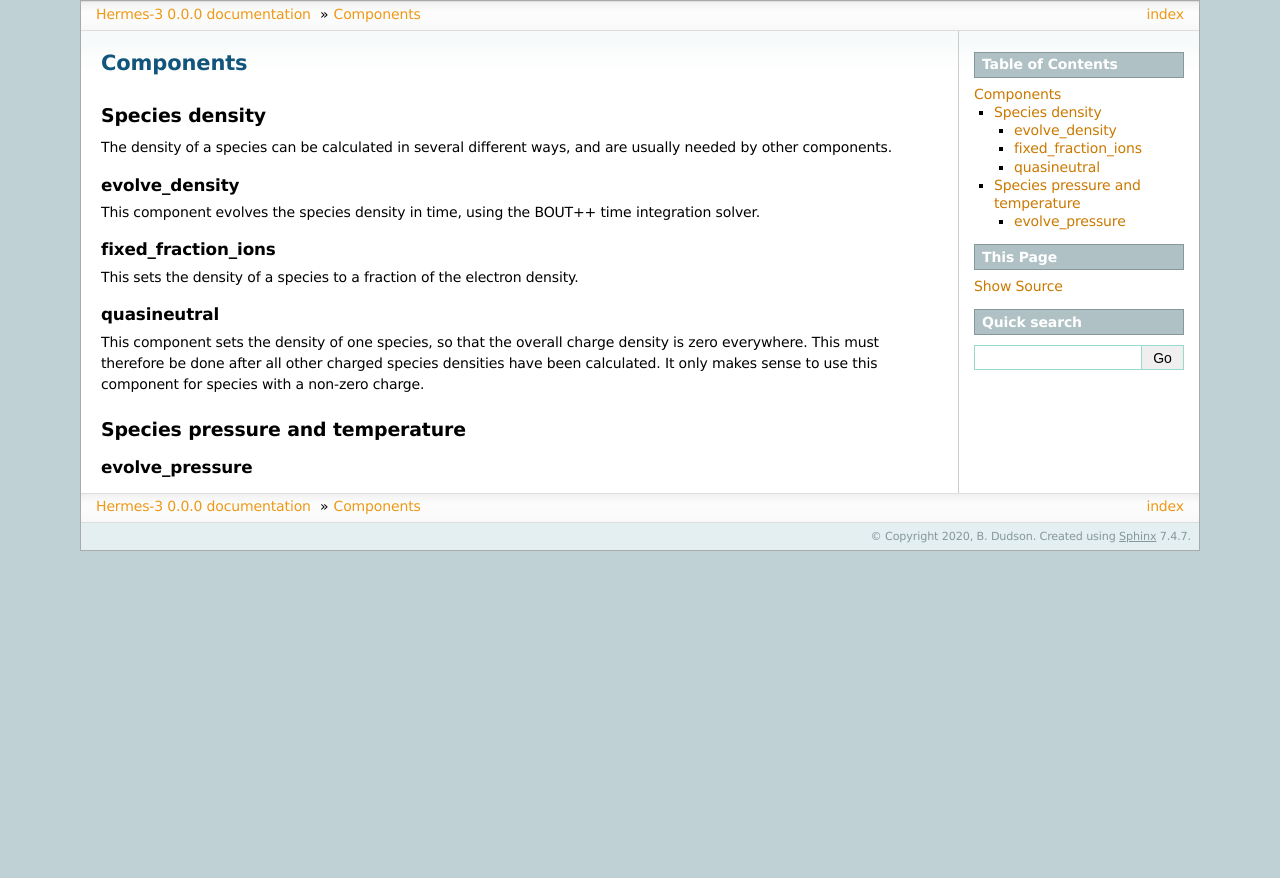
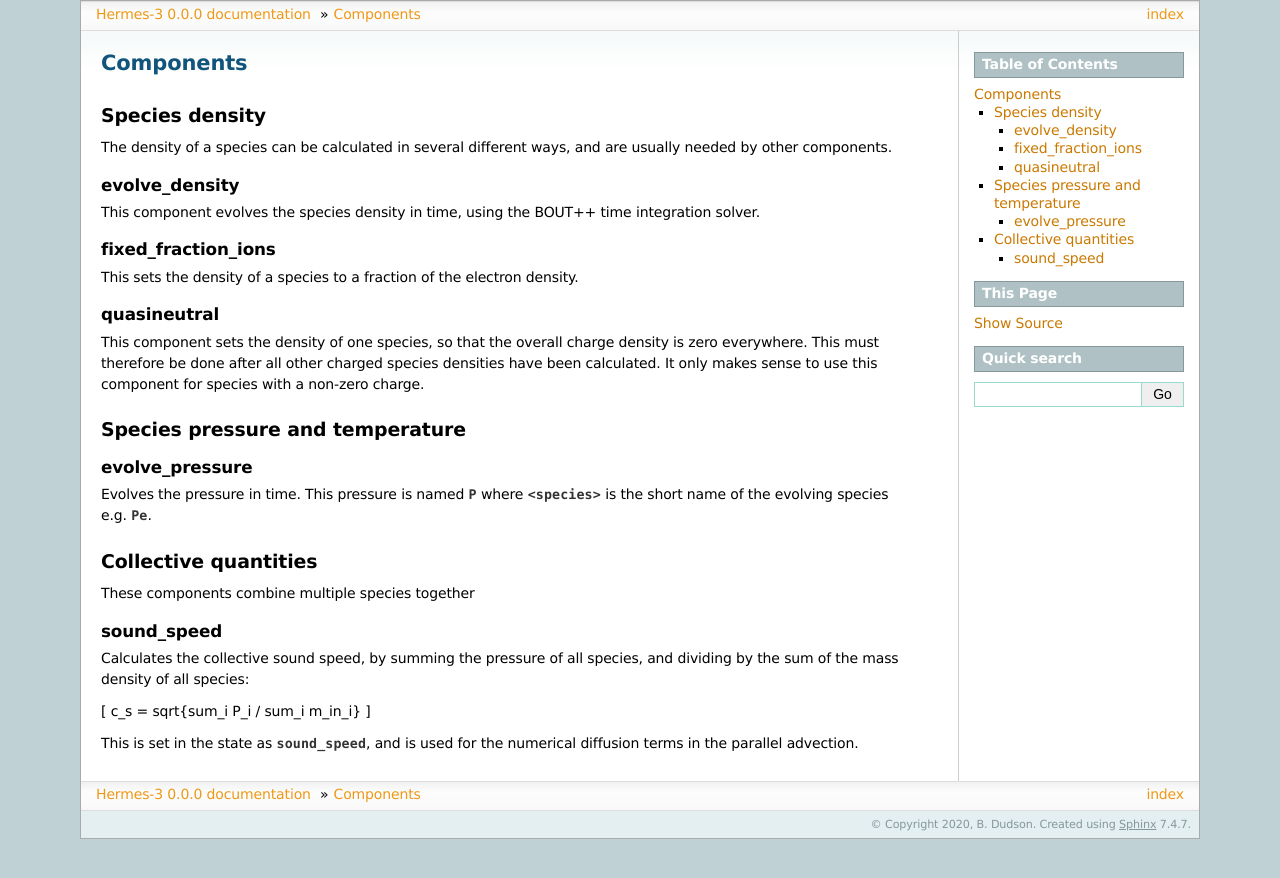
Before and after one commit to bendudson/hermes-3, a Sphinx documentation site: the page built from doc/sphinx/components.rst, in a window 1280 px wide. Shown: the top 878 px of the page. Built offline with Sphinx 7.4.7, drawn with Linux system fonts in a browser that asks for light colours.

Commit message:
Add sound_speed component
Calculates the collective sound speed from all species.

```diff
--- a/doc/sphinx/components.rst
+++ b/doc/sphinx/components.rst
@@ -2,7 +2,6 @@
 
 Components
 ==========
-
 
 
 Species density
@@ -31,9 +30,30 @@ all other charged species densities have been calculated. It only
 makes sense to use this component for species with a non-zero charge.
 
 
-
 Species pressure and temperature
 --------------------------------
 
 evolve_pressure
 ~~~~~~~~~~~~~~~
+
+Evolves the pressure in time. This pressure is named `P<species>` where `<species>`
+is the short name of the evolving species e.g. `Pe`.
+
+
+Collective quantities
+---------------------
+
+These components combine multiple species together
+
+sound_speed
+~~~~~~~~~~~
+
+Calculates the collective sound speed, by summing the pressure of all species,
+and dividing by the sum of the mass density of all species:
+
+\[
+c_s = \sqrt{\sum_i P_i / \sum_i m_in_i}
+\]
+
+This is set in the state as `sound_speed`, and is used for the numerical
+diffusion terms in the parallel advection.
```
Also changed, not shown: 6 other files.
